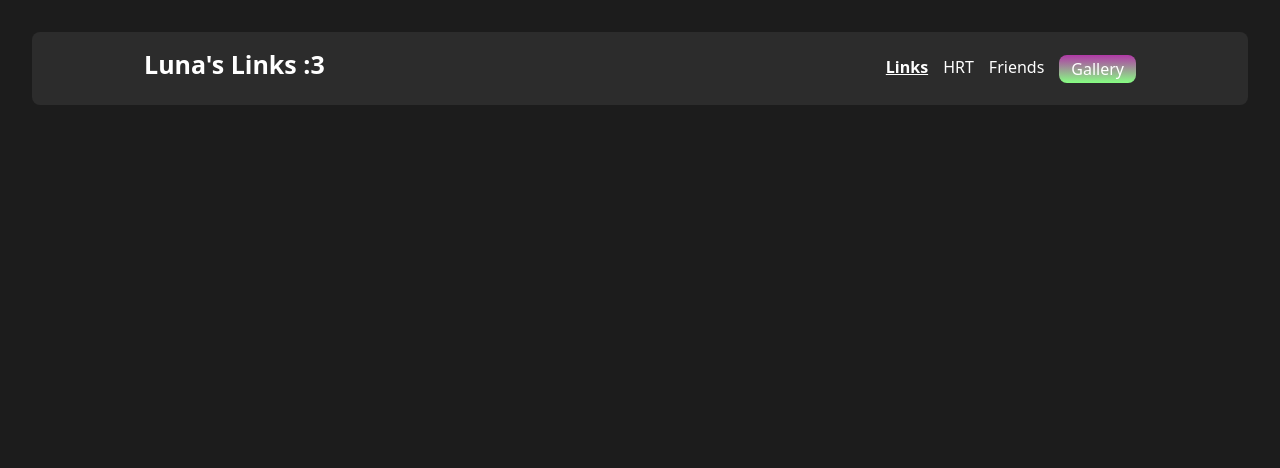
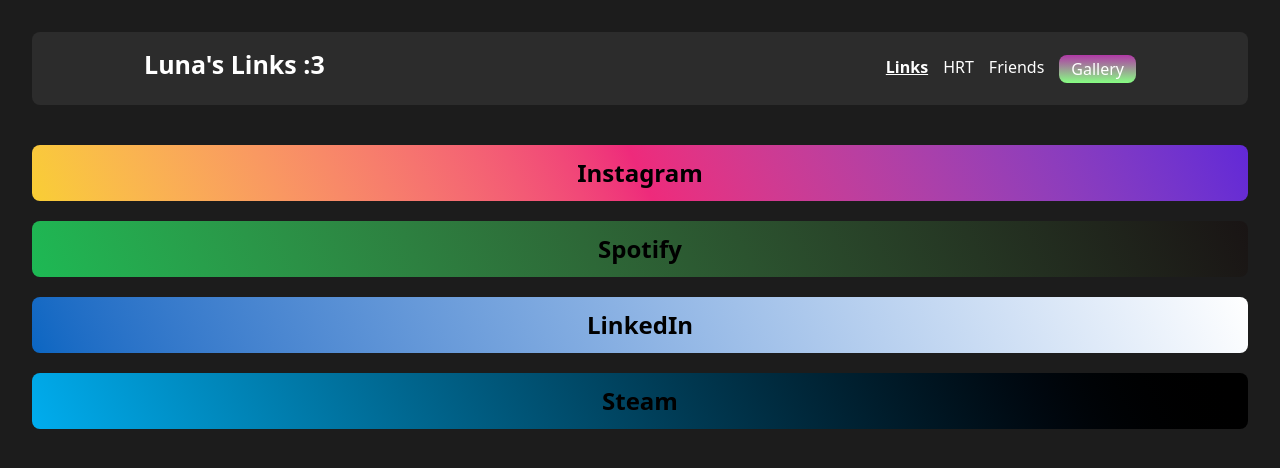
Before and after one commit to Lunadrite/discord, a React (Vite) app: page / in a window 1280 px wide. Shown: the top 468 px of the page. Built offline with nearby package versions, Linux system fonts and the light colour scheme.

Commit message:
Links Setup
-Spotify
- Insta
-Steam
-Linked in

Got the gradients and stuff workin

```diff
--- a/src/react-app/app/App.tsx
+++ b/src/react-app/app/App.tsx
@@ -1,10 +1,15 @@
 // src/App.tsx
 import "./App.css";
 import Header from "./Header";
+import Connections from "./Connections"
 
 export default function App() {
   return (
+    <>
     <Header />
+    <Connections />
+
+    </>
 
   );
 }
--- /dev/null
+++ b/src/react-app/app/Connections.tsx
@@ -0,0 +1,25 @@
+export default function Connections() {
+  return (
+    <div className="mt-10">
+      <div className="flex justify-end items-start" />
+      <ul className="flex gap-[20px] flex-col list-none">
+        <li className="navElements bg-linear-65 from-[#f9ce34] via-[#ee2a7b] to-[#6228d7] ">
+          <a href="https://www.instagram.com/lunalovezyouxx/">Instagram</a>
+        </li>
+        <li className="navElements bg-linear-65 from-[#1db954] to-[#191414]">
+          <a href="https://open.spotify.com/user/31xnzuknehiqb467bf72cka3c7by">
+            Spotify
+          </a>
+        </li>
+        <li className="navElements bg-linear-65 from-[#0A66C2] to-white">
+          <a href="https://www.linkedin.com/in/luna-tattersall-87a908369/">
+            LinkedIn
+          </a>
+        </li>
+        <button className="navElements bg-linear-65 from-[#00adee] to-[#000000]">
+          <a href="https://steamcommunity.com/id/LunaWovesYou/">Steam</a>
+        </button>
+      </ul>
+    </div>
+  );
+}
--- a/src/react-app/index.css
+++ b/src/react-app/index.css
@@ -1,5 +1,11 @@
 @import "tailwindcss";
 
-body{
+body {
   background: #1c1c1c;
 }
+
+@layer base {
+  .navElements {
+    @apply bg-linear-to-b/srgb cursor-pointer duration-200 rounded-lg px-4 py-0.5 hover:bg-linear-to-r/srgb hover:from-[#87ff83] hover:to-[#b138a7] h-14 text-2xl flex justify-center items-center text-black font-semibold;
+  }
+}
```
